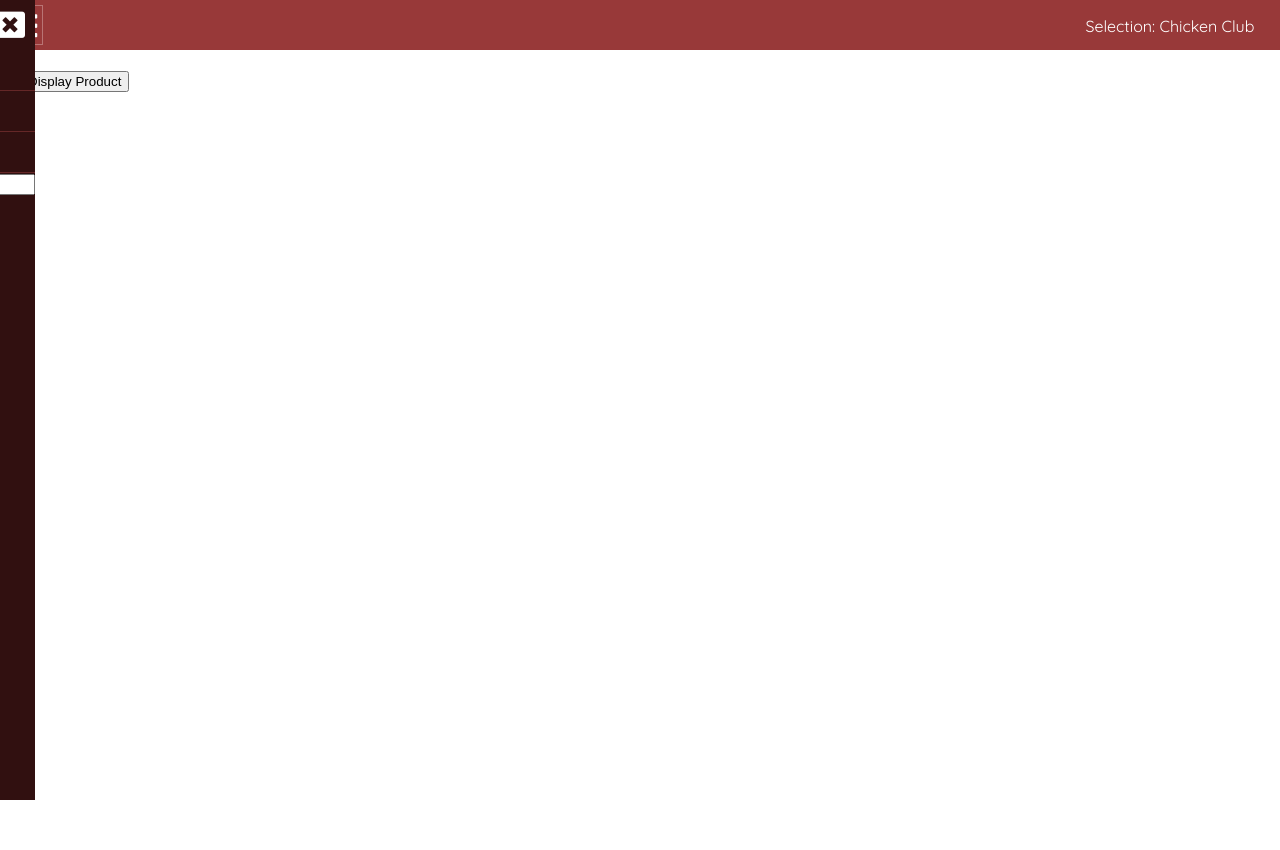
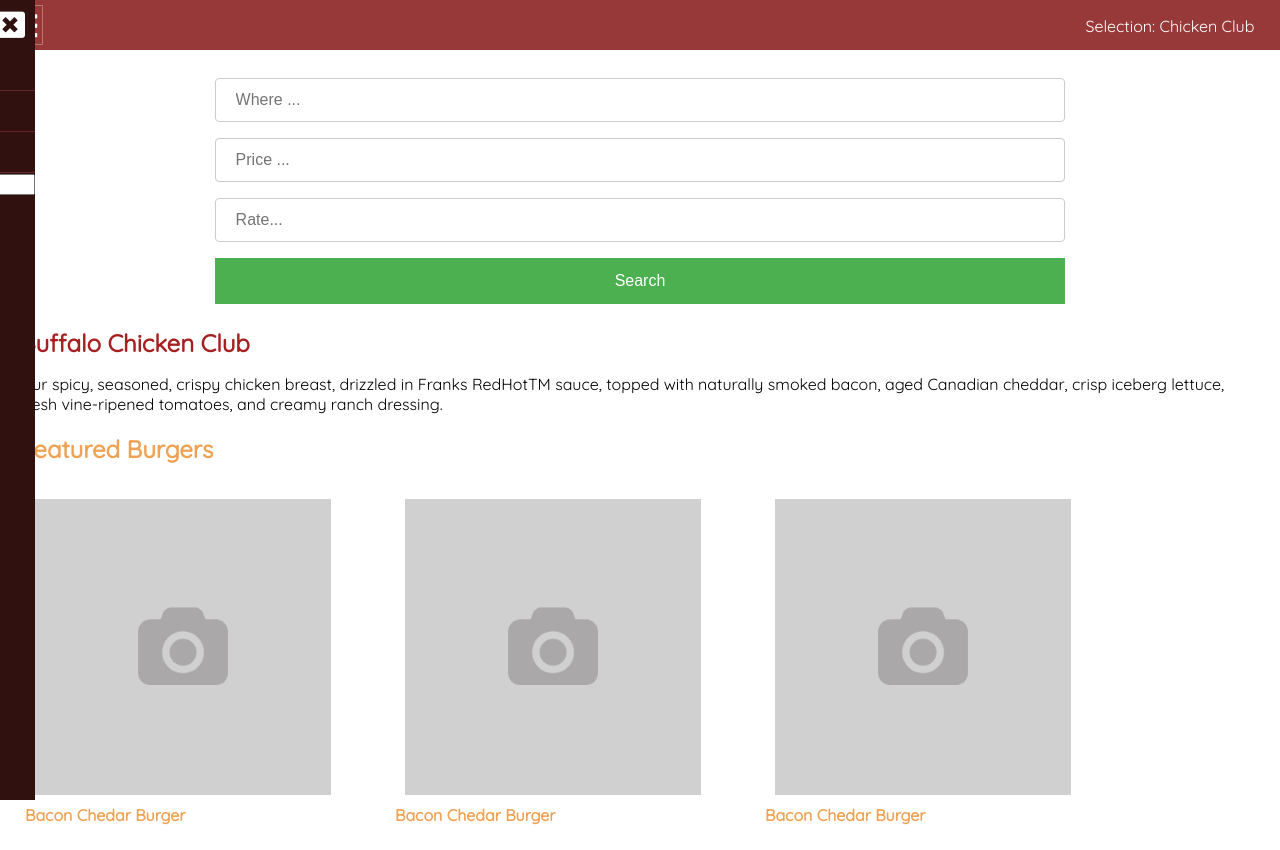
Before and after one commit to Jeanos/Japaso, a website: page app.html in a window 1280 px wide. Before the commit the page ends 800 px from the top, so only its background shows below. Drawn offline with nearby package versions, Linux system fonts and the light colour scheme; a web font is replaced by a local one.

Commit message:
Update app.html

```diff
--- a/app.html
+++ b/app.html
@@ -1,3 +1,4 @@
+
 <!DOCTYPE html>
 <html>
 <head>
@@ -7,10 +8,6 @@
    <link href="https://fonts.googleapis.com/css?family=PT+Sans|Quicksand|ZCOOL+QingKe+HuangYou" rel="stylesheet">
     <script src="https://ajax.googleapis.com/ajax/libs/jquery/3.3.1/jquery.min.js"></script>
     <meta name="viewport" content="width=device-width, initial-scale=1">
-
-
-
-
 </head>
 <body>
     <div id="app">
@@ -30,17 +27,27 @@
         </div>
 
         <div id="content">
-          <button id="search"> Display Product</button>
-            <div class="inline-search">
+            <div id="searchBar">
+                <form>
+                    <input type="text" id="location" name="firstname" placeholder="Where ...">
+                    <input type="text" id="price" name="firstname" placeholder="Price ...">
+                    <input type="text" id="rate" name="firstname" placeholder="Rate...">
+                    <input type="submit" value="Search">
+                </form>
+            </div>
 
-                <div class="field">
+            <div>
+                <h1>Buffalo Chicken Club</h1>
+                <p>Our spicy, seasoned, crispy chicken breast, drizzled in Franks RedHotTM sauce, topped with naturally smoked bacon, aged Canadian cheddar, crisp iceberg lettuce, fresh vine-ripened tomatoes, and creamy ranch dressing. </p>
 
-                </div> <br/><br/>
-                <div id="productDiv">
-                    <div id="productImage"></div>
-                    <div id="productDesc"> </div>
+                <h2>Featured Burgers</h2>
+                <div id="divFeaturedImages">
+                    <div ><img src="imgs/placeholder.png" alt="Bacon Cheddar" class="featuredImageBox"><div class="FeaturedDesc">Bacon Chedar Burger</div></div>
+                    <div><img src="imgs/placeholder.png" alt="Bacon Cheddar" class="featuredImageBox"><div class="FeaturedDesc">Bacon Chedar Burger</div></div>
+                    <div ><img src="imgs/placeholder.png" alt="Bacon Cheddar" class="featuredImageBox"><div class="FeaturedDesc">Bacon Chedar Burger</div></div>
                 </div>
             </div>
+
         </div>
     </div>
 <script src="app.js"></script>
```
